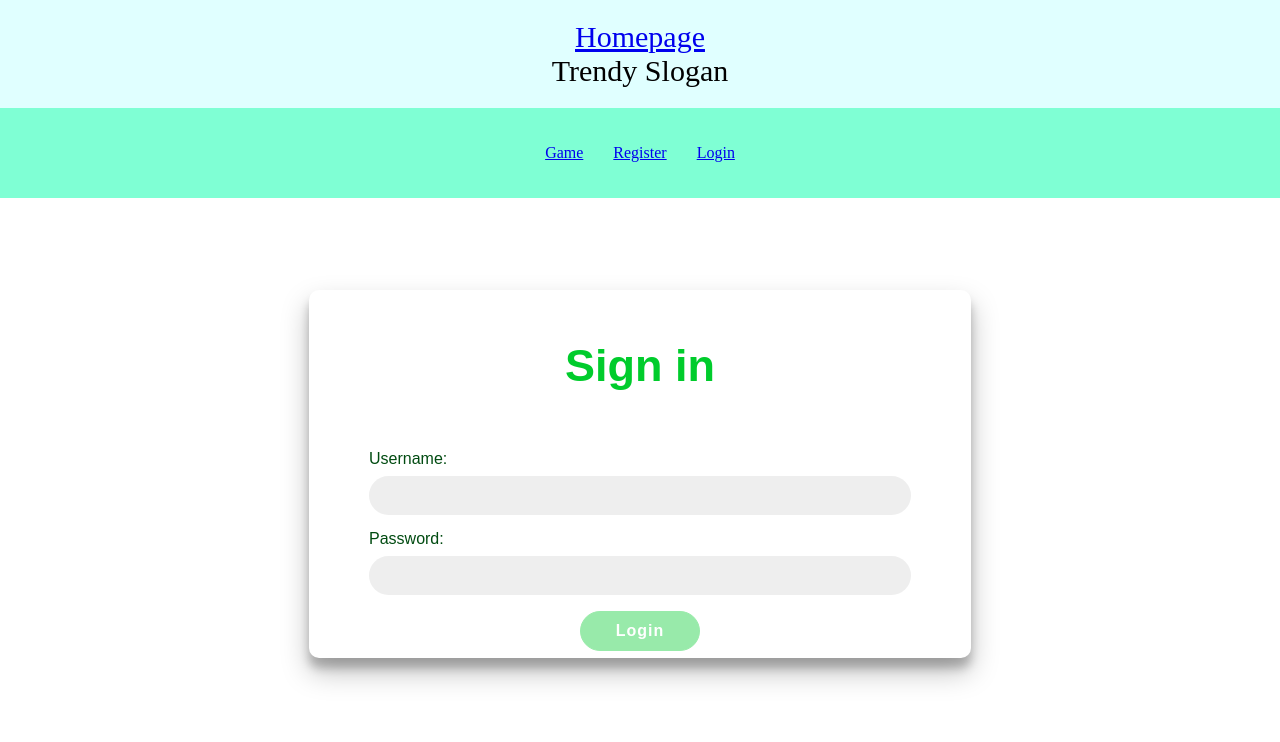
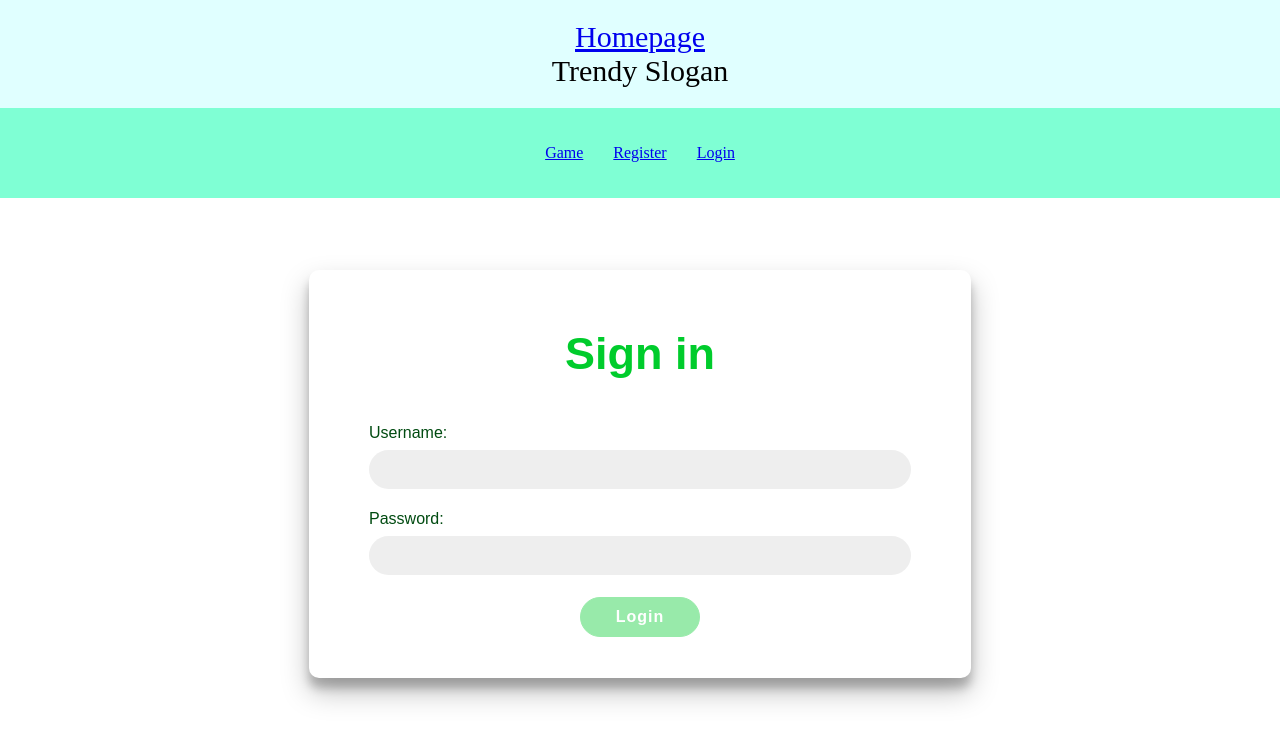
Before and after one commit to quantumomid/Atlas, a React (Create React App) app in the folder front-end/atlas-react-app/: page /login in a window 1280 px wide. Shown: the top 742 px of the page. Built offline with nearby package versions, Linux system fonts and the light colour scheme; no server answers.

Commit message:
Login css complete

```diff
--- a/front-end/atlas-react-app/src/Login.css
+++ b/front-end/atlas-react-app/src/Login.css
@@ -21,7 +21,7 @@
 	position: relative;
 	overflow: hidden;
     margin: 0vh 20vw;
-    padding: 0px 60px;
+    padding: 20px 60px;
 }
 .login-form{
     display: flex;
@@ -34,7 +34,7 @@
 .title{
     display: flex;
     /* border: solid black 5px; */
-    padding: 20px;
+    /* padding: 20px; */
     font-weight: bold;
     color:hsl(133, 100%, 40%);
     align-content: center;
@@ -70,7 +70,7 @@
 	letter-spacing: 1px;
 }
 .login-form button:disabled {
-opacity: 40%;
+    opacity: 40%;
 }
 .login-form button:active {
 	transform: scale(0.95);
```
